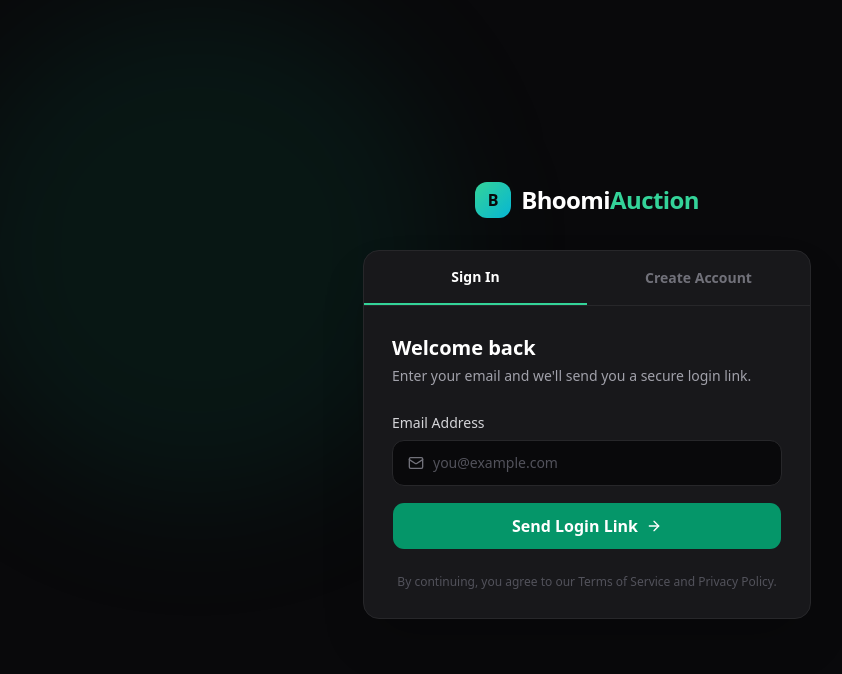
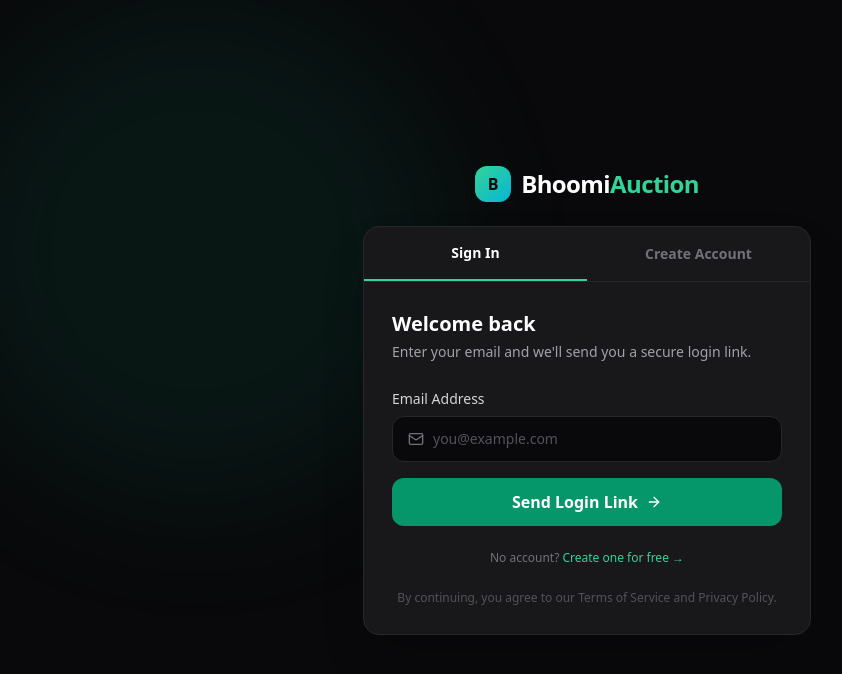
Before and after one commit to Animesh0522/bhoomiauction, a Next.js app: page /login in a window 1280 px wide. Shown: the top 674 px of the page, without its empty margins (53-895 px from the left). Built offline with nearby package versions, Linux system fonts and the light colour scheme; no server answers.

Commit message:
fix: Suspense wrapper for useSearchParams, sign-in rejects unknown emails

```diff
--- a/src/app/login/page.tsx
+++ b/src/app/login/page.tsx
@@ -1,16 +1,16 @@
 "use client"
 
-import { useState, useEffect } from "react"
+import { Suspense, useState, useEffect } from "react"
 import { useSearchParams } from "next/navigation"
 import { createClient } from "@/utils/supabase/client"
-import { Button } from "@/components/ui/button"
-import { Loader2, Mail, ArrowRight, MailCheck } from "lucide-react"
+import { Loader2, Mail, ArrowRight, MailCheck, AlertCircle } from "lucide-react"
 import Link from "next/link"
 
 type Mode = "signin" | "signup"
 type Step = "EMAIL" | "SENT"
 
-export default function LoginPage() {
+/* ── Inner component that uses useSearchParams ── */
+function LoginForm() {
   const searchParams = useSearchParams()
   const initialMode = (searchParams.get("tab") === "signup" ? "signup" : "signin") as Mode
 
@@ -21,13 +21,16 @@ export default function LoginPage() {
   const [loading, setLoading] = useState(false)
   const [error, setError] = useState<string | null>(null)
 
-  // Sync if user navigates between ?tab=signin and ?tab=signup
+  const supabase = createClient()
+
+  // Sync tab if URL changes
   useEffect(() => {
     const tab = searchParams.get("tab")
-    if (tab === "signup" || tab === "signin") setMode(tab)
+    if (tab === "signup" || tab === "signin") {
+      setMode(tab)
+      setError(null)
+    }
   }, [searchParams])
-
-  const supabase = createClient()
 
   const handleSendLink = async (e: React.FormEvent) => {
     e.preventDefault()
@@ -39,62 +42,62 @@ export default function LoginPage() {
     setLoading(true)
     setError(null)
 
+    if (mode === "signin") {
+      // Sign In: only send link if user already exists
+      const { error } = await supabase.auth.signInWithOtp({
+        email,
+        options: {
+          shouldCreateUser: false, // ← reject if user not found
+          emailRedirectTo: `${window.location.origin}/auth/callback`,
+        },
+      })
+      setLoading(false)
+      if (error) {
+        if (error.message.toLowerCase().includes("signups not allowed") ||
+            error.message.toLowerCase().includes("user not found") ||
+            error.status === 400) {
+          setError("No account found with this email. Please create an account first.")
+        } else {
+          setError(error.message)
+        }
+        return
+      }
+    } else {
+      // Sign Up: create user
       const { error } = await supabase.auth.signInWithOtp({
         email,
         options: {
           shouldCreateUser: true,
-        data: mode === "signup" ? { full_name: fullName } : undefined,
+          data: { full_name: fullName },
           emailRedirectTo: `${window.location.origin}/auth/callback`,
         },
       })
+      setLoading(false)
+      if (error) { setError(error.message); return }
+    }
 
-    setLoading(false)
-    if (error) {
-      setError(error.message)
-    } else {
     setStep("SENT")
-    }
   }
 
   return (
-    <div className="min-h-screen bg-zinc-950 flex items-center justify-center px-4">
-      {/* Background blobs */}
-      <div className="absolute top-0 left-0 w-[500px] h-[500px] bg-emerald-600/10 rounded-full blur-3xl pointer-events-none" />
-      <div className="absolute bottom-0 right-0 w-[400px] h-[400px] bg-cyan-600/8 rounded-full blur-3xl pointer-events-none" />
-
-      <div className="relative w-full max-w-md">
-        {/* Logo */}
-        <Link href="/" className="flex items-center gap-2.5 justify-center mb-8">
-          <div className="w-9 h-9 rounded-xl bg-gradient-to-br from-emerald-400 to-cyan-500 flex items-center justify-center">
-            <span className="text-zinc-950 font-black text-base">B</span>
-          </div>
-          <span className="text-2xl font-bold tracking-tight text-white">
-            Bhoomi<span className="text-emerald-400">Auction</span>
-          </span>
-        </Link>
-
     <div className="bg-zinc-900 border border-zinc-800 rounded-2xl overflow-hidden shadow-2xl">
-
       {step === "EMAIL" ? (
         <>
           {/* Tabs */}
           <div className="flex border-b border-zinc-800">
+            {(["signin", "signup"] as const).map(m => (
               <button
-                  onClick={() => { setMode("signin"); setError(null) }}
+                key={m}
+                onClick={() => { setMode(m); setError(null) }}
                 className={`flex-1 py-4 text-sm font-semibold transition-colors ${
-                    mode === "signin" ? "text-white border-b-2 border-emerald-400" : "text-zinc-500 hover:text-zinc-300"
+                  mode === m
+                    ? "text-white border-b-2 border-emerald-400"
+                    : "text-zinc-500 hover:text-zinc-300"
                 }`}
               >
-                  Sign In
+                {m === "signin" ? "Sign In" : "Create Account"}
               </button>
-                <button
-                  onClick={() => { setMode("signup"); setError(null) }}
-                  className={`flex-1 py-4 text-sm font-semibold transition-colors ${
-                    mode === "signup" ? "text-white border-b-2 border-emerald-400" : "text-zinc-500 hover:text-zinc-300"
-                  }`}
-                >
-                  Create Account
-                </button>
+            ))}
           </div>
 
           <div className="p-7 space-y-6">
@@ -110,8 +113,9 @@ export default function LoginPage() {
             </div>
 
             {error && (
-                  <div className="bg-red-950/40 border border-red-900/50 text-red-300 text-sm rounded-xl px-4 py-3">
-                    {error}
+              <div className="bg-red-950/40 border border-red-900/50 text-red-300 text-sm rounded-xl px-4 py-3 flex gap-2 items-start">
+                <AlertCircle className="w-4 h-4 mt-0.5 shrink-0" />
+                <span>{error}</span>
               </div>
             )}
 
@@ -124,7 +128,7 @@ export default function LoginPage() {
                     value={fullName}
                     onChange={e => setFullName(e.target.value)}
                     placeholder="Your full name"
-                        required={mode === "signup"}
+                    required
                     className="w-full bg-zinc-950 border border-zinc-800 text-white rounded-xl px-4 py-3 text-sm outline-none focus:border-emerald-600 transition-colors placeholder:text-zinc-600"
                   />
                 </div>
@@ -145,18 +149,35 @@ export default function LoginPage() {
                 </div>
               </div>
 
-                  <Button
+              <button
                 type="submit"
                 disabled={loading}
-                    className="w-full h-12 text-base font-semibold bg-emerald-600 hover:bg-emerald-500 text-white rounded-xl gap-2"
+                className="w-full h-12 text-base font-semibold bg-emerald-600 hover:bg-emerald-500 disabled:opacity-60 text-white rounded-xl flex items-center justify-center gap-2 transition-colors"
               >
                 {loading ? (
                   <><Loader2 className="w-4 h-4 animate-spin" /> Sending link...</>
                 ) : (
                   <>{mode === "signup" ? "Create Account" : "Send Login Link"} <ArrowRight className="w-4 h-4" /></>
                 )}
-                  </Button>
+              </button>
             </form>
+
+            {mode === "signin" && (
+              <p className="text-xs text-zinc-500 text-center">
+                No account?{" "}
+                <Link href="/login?tab=signup" className="text-emerald-400 hover:text-emerald-300">
+                  Create one for free →
+                </Link>
+              </p>
+            )}
+            {mode === "signup" && (
+              <p className="text-xs text-zinc-500 text-center">
+                Already have an account?{" "}
+                <Link href="/login?tab=signin" className="text-emerald-400 hover:text-emerald-300">
+                  Sign in →
+                </Link>
+              </p>
+            )}
 
             <p className="text-xs text-zinc-600 text-center">
               By continuing, you agree to our Terms of Service and Privacy Policy.
@@ -164,47 +185,71 @@ export default function LoginPage() {
           </div>
         </>
       ) : (
-            /* SUCCESS STATE — link sent */
+        /* ── Email sent screen ── */
         <div className="p-7 space-y-6 text-center">
           <div className="flex justify-center">
             <div className="w-16 h-16 rounded-2xl bg-emerald-950/60 border border-emerald-900/50 flex items-center justify-center">
               <MailCheck className="w-8 h-8 text-emerald-400" />
             </div>
           </div>
-
           <div>
             <h2 className="text-xl font-bold text-white">Check your email</h2>
-                <p className="text-sm text-zinc-400 mt-2">
-                  We sent a secure login link to:
-                </p>
+            <p className="text-sm text-zinc-400 mt-2">We sent a secure login link to:</p>
             <p className="text-sm font-semibold text-emerald-400 mt-1">{email}</p>
             <p className="text-sm text-zinc-400 mt-3">
               Click the link in the email to{" "}
-                  {mode === "signup" ? "complete your registration" : "sign in"}
-                  . It expires in 1 hour.
+              {mode === "signup" ? "complete your signup" : "sign in"}.
+              The link expires in 1 hour.
             </p>
           </div>
-
-              <div className="bg-zinc-800/50 rounded-xl px-4 py-3 text-left space-y-1">
-                <p className="text-xs font-semibold text-zinc-400 uppercase tracking-wider">Didn&apos;t get the email?</p>
-                <p className="text-xs text-zinc-500">Check your spam/junk folder, or</p>
+          <div className="bg-zinc-800/50 rounded-xl px-4 py-3 text-left space-y-1.5">
+            <p className="text-xs font-bold text-zinc-400 uppercase tracking-wider">Didn&apos;t get it?</p>
+            <p className="text-xs text-zinc-500">• Check your spam / junk folder</p>
             <button
               onClick={() => { setStep("EMAIL"); setError(null) }}
               className="text-xs text-emerald-400 hover:text-emerald-300 transition-colors font-medium"
             >
-                  Try a different email address →
+              • Try a different email →
             </button>
           </div>
-
           <button
             onClick={() => { setStep("EMAIL"); setError(null) }}
             className="w-full text-sm text-zinc-500 hover:text-zinc-300 transition-colors"
           >
-                ← Back to login
+            ← Back
           </button>
         </div>
       )}
     </div>
+  )
+}
+
+/* ── Page wrapper with Suspense (required for useSearchParams in Next.js 14) ── */
+export default function LoginPage() {
+  return (
+    <div className="min-h-screen bg-zinc-950 flex items-center justify-center px-4">
+      <div className="absolute top-0 left-0 w-[500px] h-[500px] bg-emerald-600/10 rounded-full blur-3xl pointer-events-none" />
+      <div className="absolute bottom-0 right-0 w-[400px] h-[400px] bg-cyan-600/8 rounded-full blur-3xl pointer-events-none" />
+
+      <div className="relative w-full max-w-md space-y-6">
+        {/* Logo */}
+        <Link href="/" className="flex items-center gap-2.5 justify-center">
+          <div className="w-9 h-9 rounded-xl bg-gradient-to-br from-emerald-400 to-cyan-500 flex items-center justify-center">
+            <span className="text-zinc-950 font-black text-base">B</span>
+          </div>
+          <span className="text-2xl font-bold tracking-tight text-white">
+            Bhoomi<span className="text-emerald-400">Auction</span>
+          </span>
+        </Link>
+
+        {/* Suspense required by Next.js 14 when using useSearchParams */}
+        <Suspense fallback={
+          <div className="bg-zinc-900 border border-zinc-800 rounded-2xl p-7 flex items-center justify-center">
+            <Loader2 className="w-6 h-6 animate-spin text-emerald-400" />
+          </div>
+        }>
+          <LoginForm />
+        </Suspense>
       </div>
     </div>
   )
```
Lines whose indentation alone changed are shown as unchanged.
